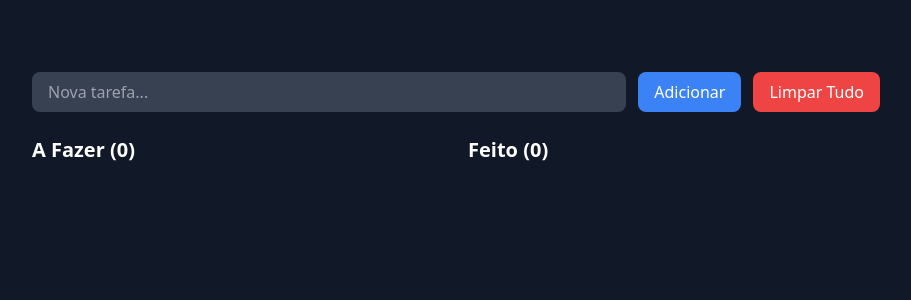
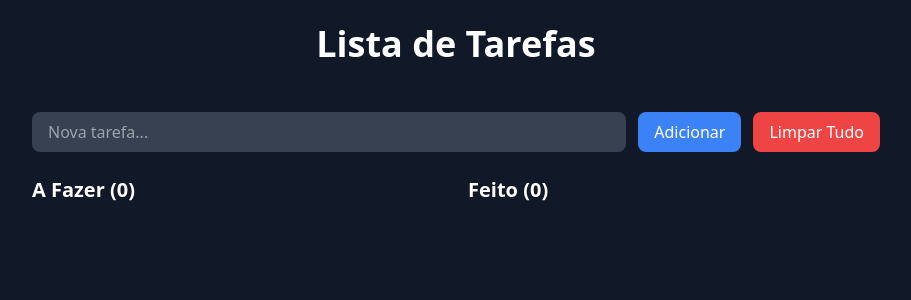
Before and after one commit to willcesarc/todo-list-project, a React (Vite) app: page / in a window 1280 px wide. Shown: the top 300 px of the page, without its empty margins (184-1095 px from the left). Built offline with nearby package versions, Linux system fonts and the light colour scheme.

Commit message:
fix: properly add zustand dependency

```diff
--- a/package.json
+++ b/package.json
@@ -11,7 +11,8 @@
   },
   "dependencies": {
     "react": "^19.0.0",
-    "react-dom": "^19.0.0"
+    "react-dom": "^19.0.0",
+    "zustand": "^5.0.3"
   },
   "devDependencies": {
     "@eslint/js": "^9.21.0",
--- a/src/App.jsx
+++ b/src/App.jsx
@@ -4,7 +4,7 @@ import TodoList from "./components/TodoList";
 function App() {
   return (
     <div className="min-h-screen flex flex-col items-center bg-gray-900 text-white p-4 sm:p-6">
-      <h1 className="text-3xl sm:text-4xl font-bold mb-4 sm:mb-6"></h1>
+      <h1 className="text-3xl sm:text-4xl font-bold mb-4 sm:mb-6">Lista de Tarefas</h1>
       <TodoList />
     </div>
   );
```
Also changed, not shown: 1 other file (tests, documents, lock files or other folders).
